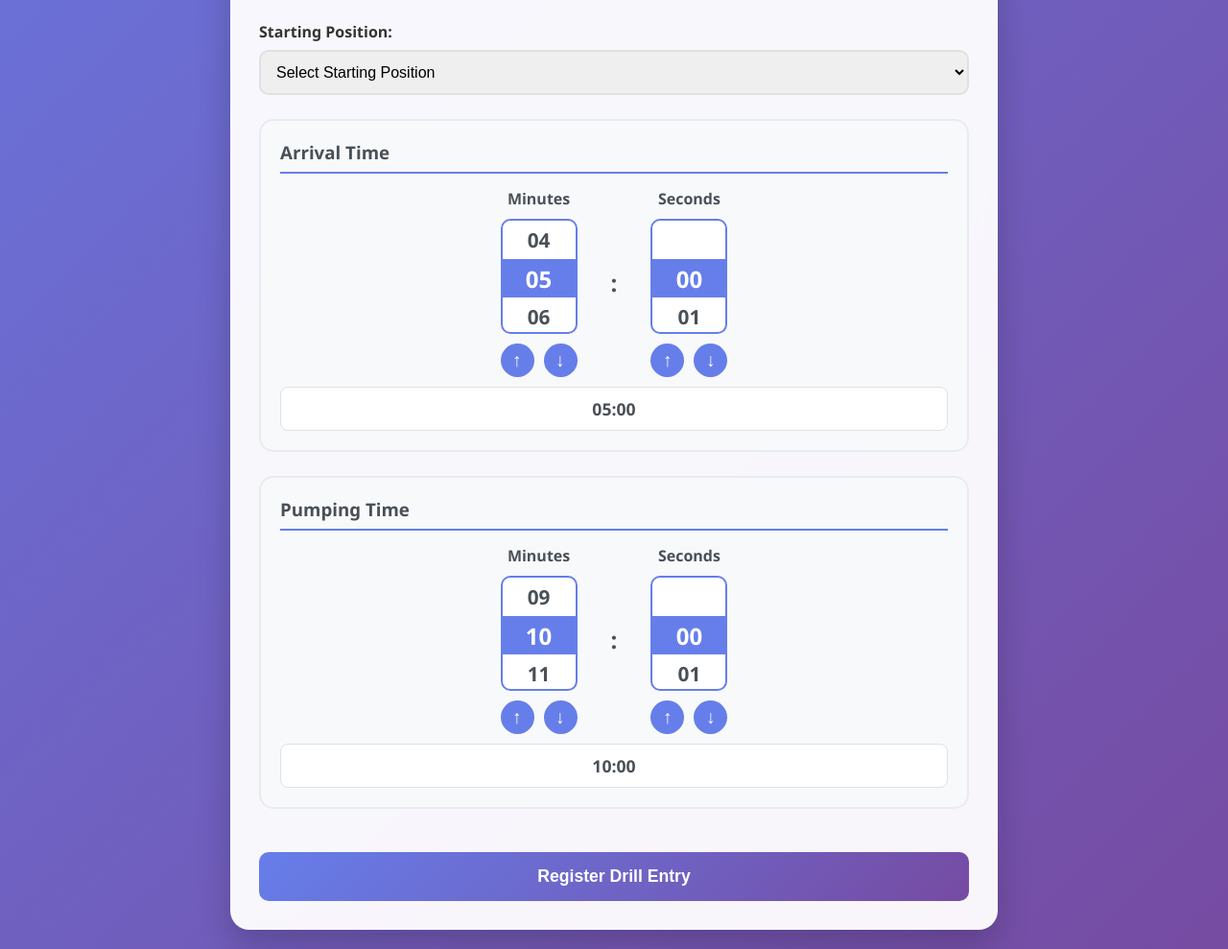
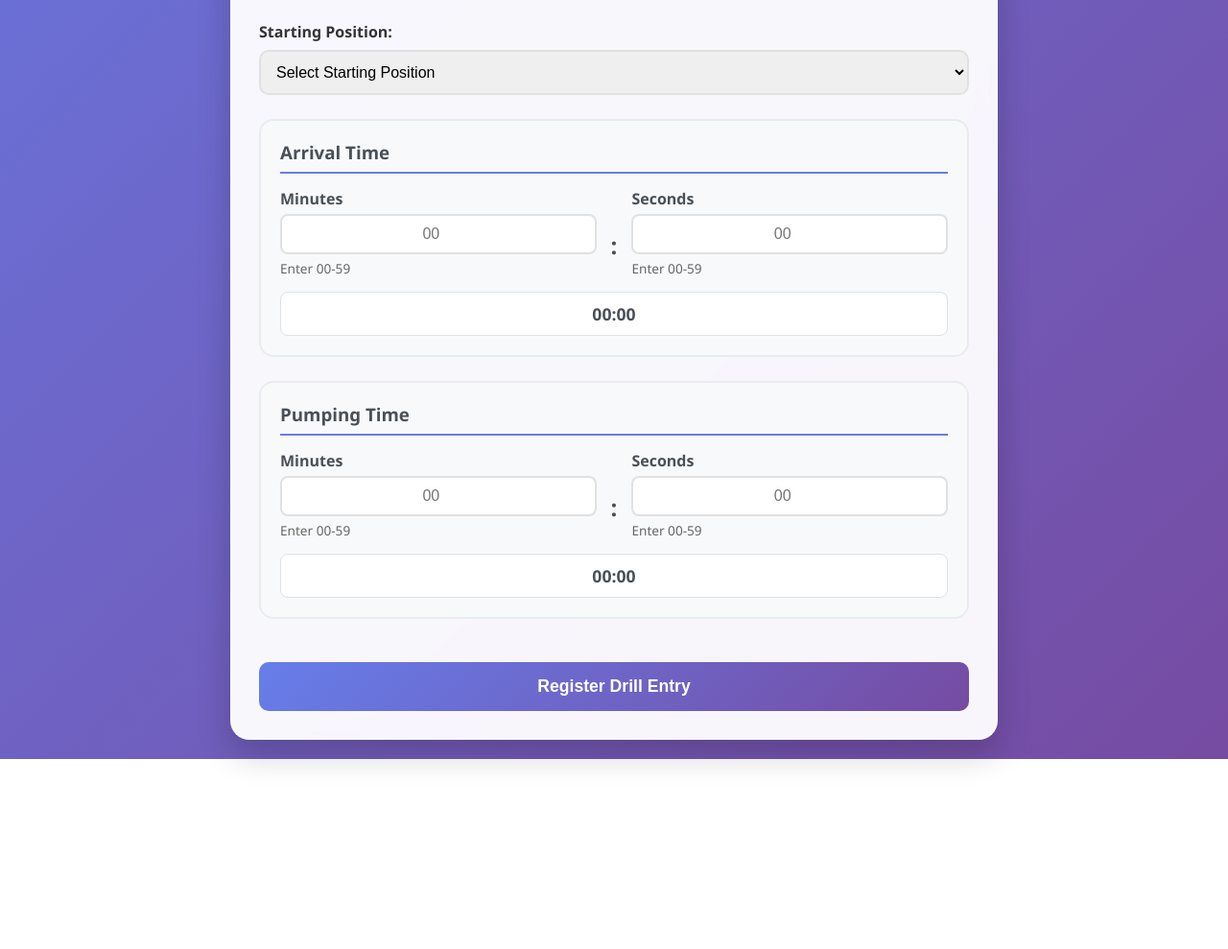
Before and after one commit to arffkavala/emergency-drills, a plain HTML site: page index.html in a window 1280 px wide. Shown: the part 830-1819 px from the top of the page at 96% size. After the commit the page ends 1621 px from the top, so only its background shows below. Drawn offline with Linux system fonts and the light colour scheme.

Commit message:
Update index.html
Working locally

```diff
--- a/index.html
+++ b/index.html
@@ -116,90 +116,49 @@
             padding-bottom: 8px;
         }
 
-        .digital-wheel-container {
+        .time-input-group {
             display: flex;
-            justify-content: center;
-            gap: 30px;
-            margin-top: 15px;
+            gap: 15px;
+            align-items: center;
         }
 
-        .wheel-group {
+        .time-input {
+            flex: 1;
+        }
+
+        .time-input label {
+            display: block;
+            margin-bottom: 5px;
+            font-weight: 600;
+            color: #495057;
+        }
+
+        .time-input input {
+            width: 100%;
+            padding: 10px;
+            border: 2px solid #e1e1e1;
+            border-radius: 8px;
+            font-size: 1rem;
             text-align: center;
         }
 
-        .wheel-label {
-            font-weight: 600;
-            margin-bottom: 10px;
-            color: #495057;
+        .time-input input:focus {
+            outline: none;
+            border-color: #667eea;
         }
 
-        .digital-wheel {
-            width: 80px;
-            height: 120px;
-            border: 2px solid #667eea;
-            border-radius: 10px;
-            overflow: hidden;
-            background: white;
-            position: relative;
-            touch-action: none;
-        }
-
-        .wheel-numbers {
-            position: absolute;
-            width: 100%;
-            top: 40px;
-            transition: transform 0.3s ease;
-        }
-
-        .wheel-number {
-            height: 40px;
-            display: flex;
-            align-items: center;
-            justify-content: center;
-            font-size: 1.3rem;
+        .time-separator {
+            font-size: 1.5rem;
             font-weight: bold;
             color: #495057;
-            user-select: none;
-        }
-
-        .wheel-number.selected {
-            background: #667eea;
-            color: white;
-            font-size: 1.5rem;
-        }
-
-        .wheel-controls {
-            display: flex;
-            justify-content: center;
-            gap: 10px;
-            margin-top: 10px;
-        }
-
-        .wheel-btn {
-            width: 35px;
-            height: 35px;
-            border: none;
-            border-radius: 50%;
-            background: #667eea;
-            color: white;
-            font-size: 1.2rem;
-            cursor: pointer;
-            display: flex;
-            align-items: center;
-            justify-content: center;
-            transition: all 0.3s ease;
-        }
-
-        .wheel-btn:hover {
-            background: #5a6fd8;
-            transform: scale(1.1);
+            margin-top: 25px;
         }
 
         .time-display {
             text-align: center;
             font-size: 1.1rem;
             font-weight: 600;
-            margin-top: 10px;
+            margin-top: 15px;
             color: #495057;
             padding: 10px;
             background: white;
@@ -259,16 +218,10 @@
             display: none;
         }
 
-        .colon {
-            font-size: 1.5rem;
-            font-weight: bold;
-            color: #495057;
-            align-self: center;
-            margin: 0 5px;
-        }
-
-        .loading {
-            opacity: 0.7;
+        .input-hint {
+            font-size: 0.85rem;
+            color: #666;
+            margin-top: 5px;
         }
     </style>
 </head>
@@ -344,27 +297,19 @@
             <!-- Arrival Time Section -->
             <div class="time-section">
                 <h3>Arrival Time</h3>
-                <div class="digital-wheel-container">
-                    <div class="wheel-group">
-                        <div class="wheel-label">Minutes</div>
-                        <div class="digital-wheel" id="arrival-minutes-wheel">
-                            <div class="wheel-numbers" id="arrival-minutes-numbers"></div>
-                        </div>
-                        <div class="wheel-controls">
-                            <button class="wheel-btn" onclick="scrollWheel('arrival-minutes', 'up')">↑</button>
-                            <button class="wheel-btn" onclick="scrollWheel('arrival-minutes', 'down')">↓</button>
-                        </div>
+                <div class="time-input-group">
+                    <div class="time-input">
+                        <label for="arrival-minutes">Minutes</label>
+                        <input type="number" id="arrival-minutes" min="0" max="59" placeholder="00"
+                               oninput="formatTimeInput(this)" onblur="validateTimeInput(this)">
+                        <div class="input-hint">Enter 00-59</div>
                     </div>
-                    <div class="colon">:</div>
-                    <div class="wheel-group">
-                        <div class="wheel-label">Seconds</div>
-                        <div class="digital-wheel" id="arrival-seconds-wheel">
-                            <div class="wheel-numbers" id="arrival-seconds-numbers"></div>
-                        </div>
-                        <div class="wheel-controls">
-                            <button class="wheel-btn" onclick="scrollWheel('arrival-seconds', 'up')">↑</button>
-                            <button class="wheel-btn" onclick="scrollWheel('arrival-seconds', 'down')">↓</button>
-                        </div>
+                    <div class="time-separator">:</div>
+                    <div class="time-input">
+                        <label for="arrival-seconds">Seconds</label>
+                        <input type="number" id="arrival-seconds" min="0" max="59" placeholder="00"
+                               oninput="formatTimeInput(this)" onblur="validateTimeInput(this)">
+                        <div class="input-hint">Enter 00-59</div>
                     </div>
                 </div>
                 <div class="time-display" id="arrival-time-display">00:00</div>
@@ -373,27 +318,19 @@
             <!-- Pumping Time Section -->
             <div class="time-section">
                 <h3>Pumping Time</h3>
-                <div class="digital-wheel-container">
-                    <div class="wheel-group">
-                        <div class="wheel-label">Minutes</div>
-                        <div class="digital-wheel" id="pumping-minutes-wheel">
-                            <div class="wheel-numbers" id="pumping-minutes-numbers"></div>
-                        </div>
-                        <div class="wheel-controls">
-                            <button class="wheel-btn" onclick="scrollWheel('pumping-minutes', 'up')">↑</button>
-                            <button class="wheel-btn" onclick="scrollWheel('pumping-minutes', 'down')">↓</button>
-                        </div>
+                <div class="time-input-group">
+                    <div class="time-input">
+                        <label for="pumping-minutes">Minutes</label>
+                        <input type="number" id="pumping-minutes" min="0" max="59" placeholder="00"
+                               oninput="formatTimeInput(this)" onblur="validateTimeInput(this)">
+                        <div class="input-hint">Enter 00-59</div>
                     </div>
-                    <div class="colon">:</div>
-                    <div class="wheel-group">
-                        <div class="wheel-label">Seconds</div>
-                        <div class="digital-wheel" id="pumping-seconds-wheel">
-                            <div class="wheel-numbers" id="pumping-seconds-numbers"></div>
-                        </div>
-                        <div class="wheel-controls">
-                            <button class="wheel-btn" onclick="scrollWheel('pumping-seconds', 'up')">↑</button>
-                            <button class="wheel-btn" onclick="scrollWheel('pumping-seconds', 'down')">↓</button>
-                        </div>
+                    <div class="time-separator">:</div>
+                    <div class="time-input">
+                        <label for="pumping-seconds">Seconds</label>
+                        <input type="number" id="pumping-seconds" min="0" max="59" placeholder="00"
+                               oninput="formatTimeInput(this)" onblur="validateTimeInput(this)">
+                        <div class="input-hint">Enter 00-59</div>
                     </div>
                 </div>
                 <div class="time-display" id="pumping-time-display">00:00</div>
@@ -411,89 +348,32 @@
     </div>
 
     <script>
-        // Global variables for wheel values
-        const wheelValues = {
-            'arrival-minutes': 5,
-            'arrival-seconds': 0,
-            'pumping-minutes': 10,
-            'pumping-seconds': 0
-        };
-
-        // Initialize digital wheels
-        function initializeWheels() {
-            const wheels = [
-                { id: 'arrival-minutes', max: 59, defaultValue: 5 },
-                { id: 'arrival-seconds', max: 59, defaultValue: 0 },
-                { id: 'pumping-minutes', max: 59, defaultValue: 10 },
-                { id: 'pumping-seconds', max: 59, defaultValue: 0 }
-            ];
-
-            wheels.forEach(wheel => {
-                createWheel(wheel.id, wheel.max, wheel.defaultValue);
-            });
-
+        // Format time input to 2 digits
+        function formatTimeInput(input) {
+            if (input.value.length === 1) {
+                input.value = '0' + input.value;
+            }
+            if (input.value > 59) {
+                input.value = '59';
+            }
             updateTimeDisplays();
         }
 
-        // Create a single wheel
-        function createWheel(wheelId, max, defaultValue) {
-            const numbersElement = document.getElementById(wheelId + '-numbers');
-            numbersElement.innerHTML = '';
-
-            // Create numbers with padding
-            for (let i = 0; i <= max; i++) {
-                const div = document.createElement('div');
-                div.className = 'wheel-number';
-                div.textContent = i.toString().padStart(2, '0');
-                div.dataset.value = i;
-                numbersElement.appendChild(div);
-            }
-
-            // Set initial value
-            wheelValues[wheelId] = defaultValue;
-            updateWheelPosition(wheelId);
-        }
-
-        // Update wheel visual position
-        function updateWheelPosition(wheelId) {
-            const numbersElement = document.getElementById(wheelId + '-numbers');
-            const value = wheelValues[wheelId];
-            const itemHeight = 40;
-
-            numbersElement.style.transform = `translateY(${-value * itemHeight}px)`;
-
-            // Update selected class
-            const numbers = numbersElement.querySelectorAll('.wheel-number');
-            numbers.forEach(num => num.classList.remove('selected'));
-            if (numbers[value]) {
-                numbers[value].classList.add('selected');
-            }
-        }
-
-        // Scroll wheel function
-        function scrollWheel(wheelId, direction) {
-            const max = 59; // All wheels go 0-59
-
-            if (direction === 'up') {
-                if (wheelValues[wheelId] < max) {
-                    wheelValues[wheelId]++;
-                }
-            } else {
-                if (wheelValues[wheelId] > 0) {
-                    wheelValues[wheelId]--;
-                }
-            }
-
-            updateWheelPosition(wheelId);
+        // Validate time input
+        function validateTimeInput(input) {
+            let value = parseInt(input.value) || 0;
+            if (value < 0) value = 0;
+            if (value > 59) value = 59;
+            input.value = value.toString().padStart(2, '0');
             updateTimeDisplays();
         }
 
         // Update time displays
         function updateTimeDisplays() {
-            const arrivalMins = wheelValues['arrival-minutes'].toString().padStart(2, '0');
-            const arrivalSecs = wheelValues['arrival-seconds'].toString().padStart(2, '0');
-            const pumpingMins = wheelValues['pumping-minutes'].toString().padStart(2, '0');
-            const pumpingSecs = wheelValues['pumping-seconds'].toString().padStart(2, '0');
+            const arrivalMins = document.getElementById('arrival-minutes').value.padStart(2, '0') || '00';
+            const arrivalSecs = document.getElementById('arrival-seconds').value.padStart(2, '0') || '00';
+            const pumpingMins = document.getElementById('pumping-minutes').value.padStart(2, '0') || '00';
+            const pumpingSecs = document.getElementById('pumping-seconds').value.padStart(2, '0') || '00';
 
             document.getElementById('arrival-time-display').textContent = `${arrivalMins}:${arrivalSecs}`;
             document.getElementById('pumping-time-display').textContent = `${pumpingMins}:${pumpingSecs}`;
@@ -505,7 +385,8 @@
             const timestampElement = document.getElementById('current-time');
             const lightConditionsElement = document.getElementById('light-conditions');
 
-            // Format timestamp
+            if (!timestampElement || !lightConditionsElement) return;
+
             const timestamp = now.toLocaleString('en-GB', {
                 day: '2-digit',
                 month: '2-digit',
@@ -516,36 +397,31 @@
             });
             timestampElement.textContent = timestamp;
 
-            // Calculate light conditions
-            const lightCondition = calculateLightCondition(now);
+            // Simple light calculation
+            const hour = now.getHours();
+            let lightCondition;
+            if (hour >= 6 && hour < 8) {
+                lightCondition = { text: 'Dawn', class: 'dawn' };
+            } else if (hour >= 8 && hour < 18) {
+                lightCondition = { text: 'Daylight', class: 'day' };
+            } else if (hour >= 18 && hour < 20) {
+                lightCondition = { text: 'Dusk', class: 'dusk' };
+            } else {
+                lightCondition = { text: 'Night', class: 'night' };
+            }
+
             lightConditionsElement.textContent = lightCondition.text;
             lightConditionsElement.className = 'light-condition ' + lightCondition.class;
         }
 
-        // Calculate light conditions based on sunrise/sunset for Kavala
-        function calculateLightCondition(date) {
-            // Simple calculation based on time of day
-            const hour = date.getHours();
-
-            if (hour >= 6 && hour < 8) {
-                return { text: 'Dawn', class: 'dawn' };
-            } else if (hour >= 8 && hour < 18) {
-                return { text: 'Daylight', class: 'day' };
-            } else if (hour >= 18 && hour < 20) {
-                return { text: 'Dusk', class: 'dusk' };
-            } else {
-                return { text: 'Night', class: 'night' };
-            }
-        }
-
-        // Fetch visibility data (simulated)
+        // Fetch visibility data
         function fetchVisibilityData() {
             const visibilityElement = document.getElementById('visibility');
             const weatherStatus = document.getElementById('weather-status');
 
-            // Simulate API call
+            if (!visibilityElement || !weatherStatus) return;
+
             setTimeout(() => {
-                // Mock data since we can't directly scrape due to CORS
                 const mockVisibility = "10 km";
                 visibilityElement.value = mockVisibility;
                 weatherStatus.innerHTML = `Visibility at LGKV: ${mockVisibility} (Last updated: ${new Date().toLocaleTimeString()})`;
@@ -565,21 +441,24 @@
             }
         }
 
-        // Task selection functionality
+        // Task selection
         function setupTaskSelection() {
-            document.querySelectorAll('.task-button').forEach(button => {
+            const buttons = document.querySelectorAll('.task-button');
+            buttons.forEach(button => {
                 button.addEventListener('click', function() {
-                    document.querySelectorAll('.task-button').forEach(btn => btn.classList.remove('active'));
+                    buttons.forEach(btn => btn.classList.remove('active'));
                     this.classList.add('active');
 
                     const task = this.dataset.task;
+                    const drillsForm = document.getElementById('drills-form');
+                    const otherForms = document.getElementById('other-forms');
 
                     if (task === 'drills') {
-                        document.getElementById('drills-form').classList.remove('hidden');
-                        document.getElementById('other-forms').classList.add('hidden');
+                        drillsForm.classList.remove('hidden');
+                        otherForms.classList.add('hidden');
                     } else {
-                        document.getElementById('drills-form').classList.add('hidden');
-                        document.getElementById('other-forms').classList.remove('hidden');
+                        drillsForm.classList.add('hidden');
+                        otherForms.classList.remove('hidden');
                     }
                 });
             });
@@ -593,10 +472,10 @@
             const vehicle = document.getElementById('vehicle').value;
             const startingPosition = document.getElementById('starting-position').value;
 
-            const arrivalMinutes = wheelValues['arrival-minutes'];
-            const arrivalSeconds = wheelValues['arrival-seconds'];
-            const pumpingMinutes = wheelValues['pumping-minutes'];
-            const pumpingSeconds = wheelValues['pumping-seconds'];
+            const arrivalMinutes = document.getElementById('arrival-minutes').value || '00';
+            const arrivalSeconds = document.getElementById('arrival-seconds').value || '00';
+            const pumpingMinutes = document.getElementById('pumping-minutes').value || '00';
+            const pumpingSeconds = document.getElementById('pumping-seconds').value || '00';
 
             // Validation
             if (!weather || !groundConditions || !vehicle || !startingPosition) {
@@ -604,7 +483,16 @@
                 return;
             }
 
-            // Create entry
+            // Validate time inputs
+            if (arrivalMinutes === '00' && arrivalSeconds === '00') {
+                alert('Please enter Arrival Time');
+                return;
+            }
+            if (pumpingMinutes === '00' && pumpingSeconds === '00') {
+                alert('Please enter Pumping Time');
+                return;
+            }
+
             const entry = {
                 id: Date.now(),
                 timestamp: new Date().toISOString(),
@@ -613,13 +501,18 @@
                 groundConditions,
                 vehicle,
                 startingPosition,
-                arrivalTime: { minutes: arrivalMinutes, seconds: arrivalSeconds },
-                pumpingTime: { minutes: pumpingMinutes, seconds: pumpingSeconds },
+                arrivalTime: {
+                    minutes: arrivalMinutes.padStart(2, '0'),
+                    seconds: arrivalSeconds.padStart(2, '0')
+                },
+                pumpingTime: {
+                    minutes: pumpingMinutes.padStart(2, '0'),
+                    seconds: pumpingSeconds.padStart(2, '0')
+                },
                 lightConditions: document.getElementById('light-conditions').textContent
             };
 
-            // Save to localStorage
-            const drillsDB = JSON.parse(localStorage.getItem('drillsDB'));
+            const drillsDB = JSON.parse(localStorage.getItem('drillsDB') || '[]');
             drillsDB.push(entry);
             localStorage.setItem('drillsDB', JSON.stringify(drillsDB));
 
@@ -630,36 +523,28 @@
             document.getElementById('ground-conditions').value = '';
             document.getElementById('vehicle').value = '';
             document.getElementById('starting-position').value = '';
+
+            // Reset time inputs
+            document.getElementById('arrival-minutes').value = '';
+            document.getElementById('arrival-seconds').value = '';
+            document.getElementById('pumping-minutes').value = '';
+            document.getElementById('pumping-seconds').value = '';
+
+            updateTimeDisplays();
         }
 
         // Initialize everything when page loads
-        window.addEventListener('DOMContentLoaded', function() {
-            console.log('Initializing application...');
-
+        document.addEventListener('DOMContentLoaded', function() {
+            console.log('DOM loaded, initializing app...');
             initializeDatabases();
             setupTaskSelection();
-            initializeWheels();
-
-            // Start timestamp updates immediately
             updateTimestamp();
             setInterval(updateTimestamp, 1000);
-
-            // Fetch weather data
             fetchVisibilityData();
 
-            console.log('Application initialized successfully');
+            // Initialize time displays
+            updateTimeDisplays();
         });
-
-        // Fallback initialization
-        setTimeout(function() {
-            if (!document.getElementById('current-time').textContent ||
-                document.getElementById('current-time').textContent === 'Loading...') {
-                console.log('Fallback initialization...');
-                updateTimestamp();
-                initializeWheels();
-                fetchVisibilityData();
-            }
-        }, 1000);
     </script>
 </body>
 </html>
```
